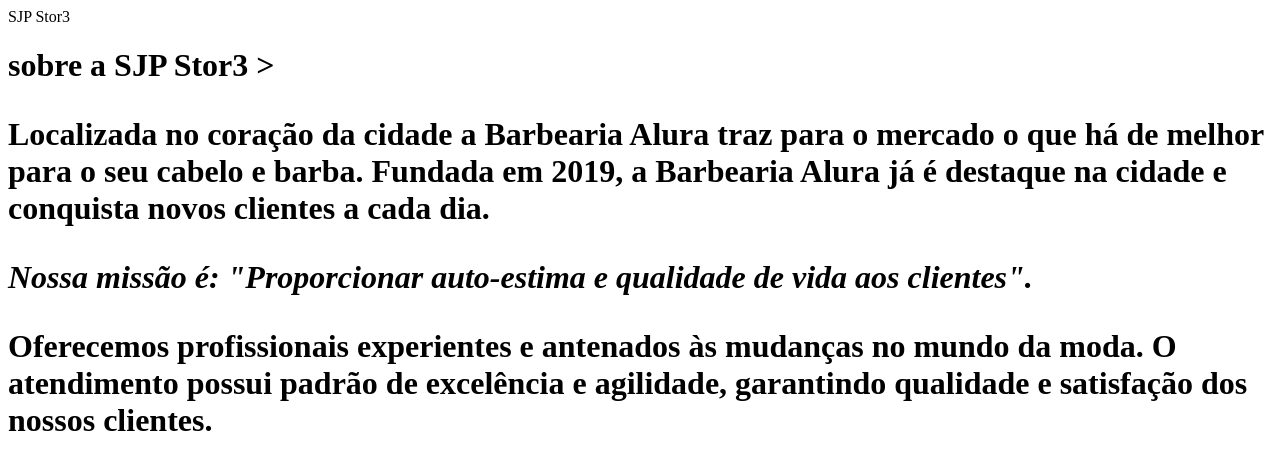
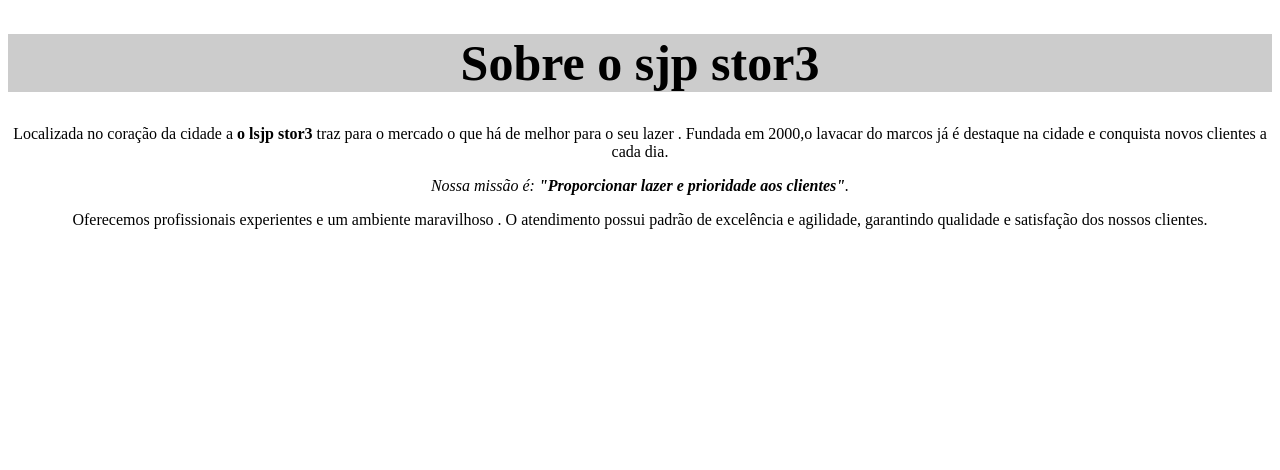
Before and after one commit to judeusinho/PC-Primeiro-B-AJ, a plain HTML site: page index.html in a window 1280 px wide. Drawn offline with Linux system fonts and the light colour scheme.

Commit message:
Update index.html

```diff
--- a/index.html
+++ b/index.html
@@ -1,17 +1,21 @@
 <!DOCTYPE html>
 <html lang="pt-br">
     <head>
+
         <meta charset="UTF-8">
-        <titleitle>SJP Stor3
+        <title>sjp stor3 </title>
     </head>
+
+
     <body>
-        <h1>sobre a  SJP Stor3 >
-        <p>Localizada no coração da cidade a <strong>Barbearia Alura</strong> traz para o mercado o que há de melhor para o seu cabelo e barba.
-        Fundada em 2019, a Barbearia Alura já é destaque na cidade e conquista novos clientes a cada dia.</p>
+<h1 style= "font-size:50px; text-align: center; background: #cccccc">Sobre o sjp stor3 </h1>
 
-        <p><em>Nossa missão é: <strong>"Proporcionar auto-estima e qualidade de vida aos clientes"</strong>.</em></p>
+        <p style="text-align: center">Localizada no coração da cidade a <strong> o lsjp stor3</strong> traz para o mercado o que há de melhor para o seu lazer .
+        Fundada em 2000,o lavacar do marcos já é destaque na cidade e conquista novos clientes a cada dia.</p>
 
-        <p>Oferecemos profissionais experientes e antenados às mudanças no mundo da moda.
+        <p style="text-align: center"><em>Nossa missão é: <strong>"Proporcionar lazer e prioridade aos clientes"</strong>.</em></p>
+
+        <p style="text-align: center">Oferecemos profissionais experientes e um ambiente maravilhoso .
         O atendimento possui padrão de excelência e agilidade, garantindo qualidade e satisfação dos nossos clientes.</p>
     </body>
 </html>
```
